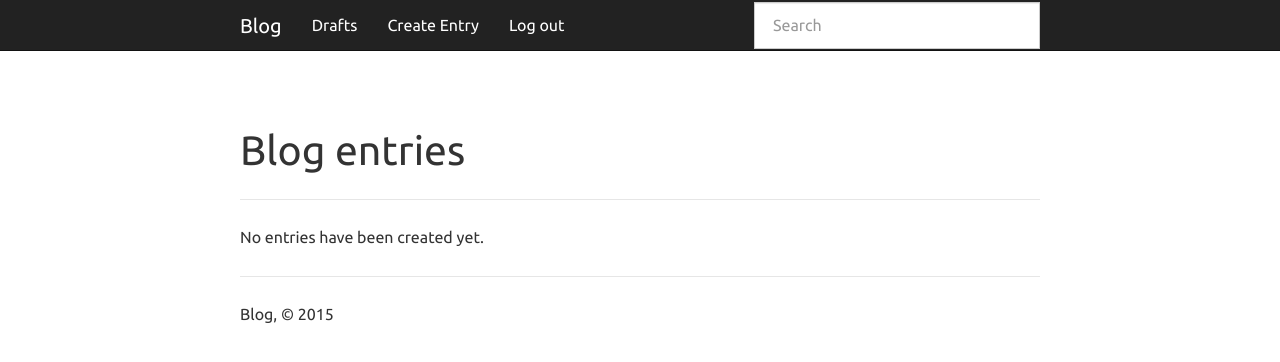
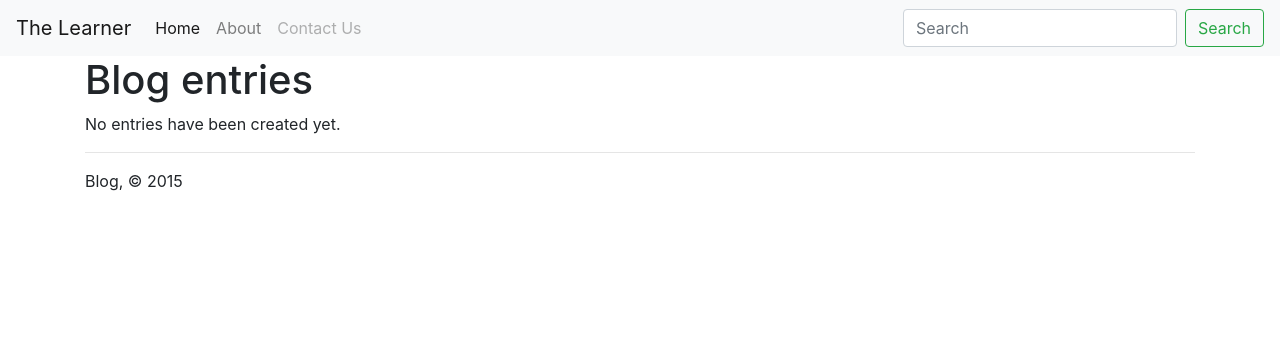
Before and after one commit to ADI-Labs/learner-website, a Flask app: page /drafts/ in a window 1280 px wide. Shown: the top 362 px of the page. Run offline with Flask 2, Linux system fonts and the light colour scheme; the visitor is signed in with stand-in values (Sample User, id 1); data that the repository does not hold is empty; some libraries are stand-ins or nearby versions.

Commit message:
changed header entry bia bootstrap

```diff
--- a/blog/templates/base.html
+++ b/blog/templates/base.html
@@ -1,12 +1,13 @@
 <!doctype html>
 <html>
   <head>
-    <title>Blog</title>
+    <title>The Learner</title>
     <meta charset="utf-8">
     <meta http-equiv="X-UA-Compatible" content="IE=edge">
     <meta name="viewport" content="width=device-width, initial-scale=1">
     <meta name="robots" content="noindex">
-    <link rel=stylesheet type=text/css href="{{ url_for('static', filename='css/blog.min.css') }}" />
+    <link rel="stylesheet" href="https://stackpath.bootstrapcdn.com/bootstrap/4.1.3/css/bootstrap.min.css" integrity="sha384-MCw98/SFnGE8fJT3GXwEOngsV7Zt27NXFoaoApmYm81iuXoPkFOJwJ8ERdknLPMO" crossorigin="anonymous">
+
     <link rel=stylesheet type=text/css href="{{ url_for('static', filename='css/hilite.css') }}" />
     {% block extra_head %}{% endblock %}
     <script src="{{ url_for('static', filename='js/jquery-1.11.0.min.js') }}" type="text/javascript"></script>
@@ -15,36 +16,30 @@
   </head>
 
   <body>
-    <div class="navbar navbar-default navbar-static-top" role="navigation">
-      <div class="container">
-        <div class="navbar-header">
-          <button type="button" class="navbar-toggle" data-toggle="collapse" data-target=".navbar-collapse">
-            <span class="sr-only">Toggle navigation</span>
-            <span class="icon-bar"></span>
-            <span class="icon-bar"></span>
-            <span class="icon-bar"></span>
-          </button>
-          <a class="navbar-brand" href="{{ url_for('index') }}">Blog</a>
-        </div>
-        <div class="navbar-collapse collapse">
-          <ul class="nav navbar-nav">
-            {% if session.logged_in %}
-              <li><a href="{{ url_for('drafts') }}">Drafts</a></li>
-              <li><a href="{{ url_for('create') }}">Create Entry</a></li>
-              <li><a href="{{ url_for('logout') }}">Log out</a></li>
-            {% endif %}
-            {% block extra_header %}{% endblock %}
-          </ul>
-          {% block search_bar %}
-            <form action="{{ url_for('index') }}" class="navbar-form navbar-right" id="search-form" method="get" role="search">
-              <div class="form-group">
-                <input class="form-control" name="q" placeholder="Search" type="text" value="{% if search %}{{ search }}{% endif %}">
-              </div>
-            </form>
-          {% endblock %}
-        </div>
+    <nav class="navbar navbar-expand-lg navbar-light bg-light">
+      <button class="navbar-toggler" type="button" data-toggle="collapse" data-target="#navbarTogglerDemo03" aria-controls="navbarTogglerDemo03" aria-expanded="false" aria-label="Toggle navigation">
+        <span class="navbar-toggler-icon"></span>
+      </button>
+      <a class="navbar-brand" href="#">The Learner</a>
+
+      <div class="collapse navbar-collapse" id="navbarTogglerDemo03">
+        <ul class="navbar-nav mr-auto mt-2 mt-lg-0">
+          <li class="nav-item active">
+            <a class="nav-link" href="#">Home <span class="sr-only">(current)</span></a>
+          </li>
+          <li class="nav-item">
+            <a class="nav-link" href="#">About</a>
+          </li>
+          <li class="nav-item">
+            <a class="nav-link disabled" href="#">Contact Us</a>
+          </li>
+        </ul>
+        <form class="form-inline my-2 my-lg-0">
+          <input class="form-control mr-sm-2" type="search" placeholder="Search" aria-label="Search">
+          <button class="btn btn-outline-success my-2 my-sm-0" type="submit">Search</button>
+        </form>
       </div>
-    </div>
+    </nav>
 
     <div class="container">
       {% for category, message in get_flashed_messages(with_categories=true) %}
```
